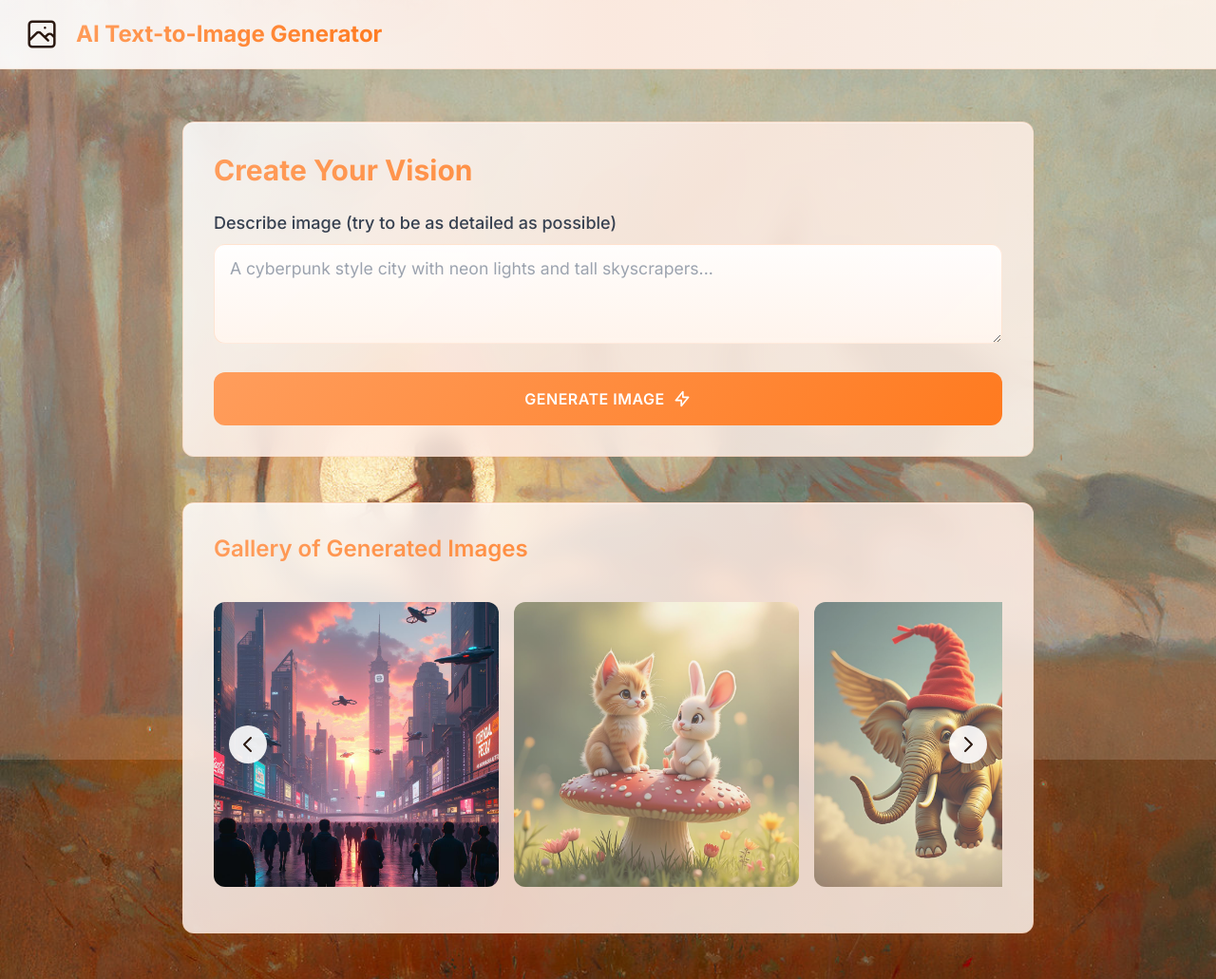
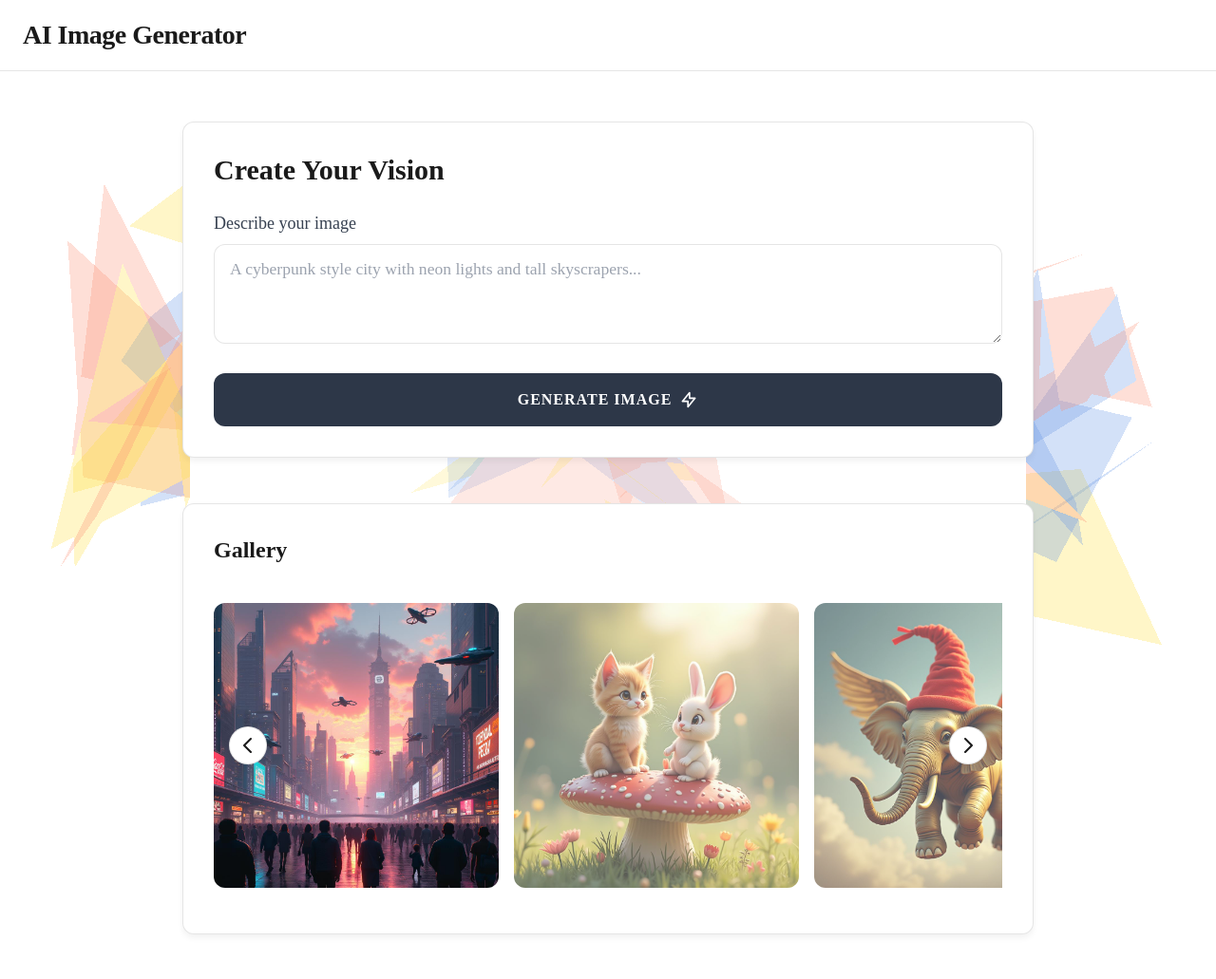
Before and after one commit to mavericksxx/beyondpixels, a website: page public/index.html in a window 1280 px wide. Shown: the whole page at 95% size. Drawn offline with nearby package versions, Linux system fonts and the light colour scheme; animation ran at ten frames a second.

Commit message:
used three.js for geometric shapes and updated ui

```diff
--- a/public/index.html
+++ b/public/index.html
@@ -5,40 +5,33 @@
     <meta name="viewport" content="width=device-width, initial-scale=1.0">
     <title>AI Text-to-Image Generator</title>
     <link rel="stylesheet" href="https://cdn.jsdelivr.net/npm/tailwindcss@2.2.19/dist/tailwind.min.css">
-    <link rel="stylesheet" href="https://fonts.googleapis.com/css2?family=Inter:wght@400;500;600;700&display=swap">
+    <script src="https://cdnjs.cloudflare.com/ajax/libs/three.js/r128/three.min.js"></script>
     <link rel="stylesheet" href="styles.css">
 </head>
 <body class="min-h-screen">
-    <div class="background-overlay"></div>
+    <div class="geometric-shapes left" id="geometricShapesLeft"></div>
+    <div class="geometric-shapes center" id="geometricShapesCenter"></div>
+    <div class="geometric-shapes right" id="geometricShapesRight"></div>
 
-    <!-- Navbar -->
-    <nav class="navbar fixed w-full top-0 z-50">
+    <nav class="navbar">
         <div class="container mx-auto px-6 py-4">
             <div class="flex items-center justify-between">
                 <div class="flex items-center space-x-4">
-                    <svg class="w-10 h-10 text-primary" fill="none" stroke="currentColor" viewBox="0 0 24 24">
-                        <path stroke-linecap="round" stroke-linejoin="round" stroke-width="1.5"
-                              d="M4 16l4.586-4.586a2 2 0 012.828 0L16 16m-2-2l1.586-1.586a2 2 0 012.828 0L20 14m-6-6h.01M6 20h12a2 2 0 002-2V6a2 2 0 00-2-2H6a2 2 0 00-2 2v12a2 2 0 002 2z" />
-                    </svg>
-                    <div>
-                        <h1 class="text-2xl font-bold logo-gradient">AI Text-to-Image Generator</h1>
-                        <p class="text-sm text-gray-600"> </p>
-                    </div>
+                    <h1 class="logo-text">AI Image Generator</h1>
                 </div>
             </div>
         </div>
     </nav>
 
-    <!-- Main Content -->
     <main class="container mx-auto px-6 pt-32 pb-12">
         <div class="max-w-4xl mx-auto">
-            <!-- Input Card -->
+            <!-- input glassmorphic design card -->
             <div class="glass-card p-8 rounded-xl mb-8 fade-in">
-                <h2 class="text-3xl font-bold mb-6 logo-gradient">Create Your Vision</h2>
+                <h2 class="text-3xl font-bold mb-6">Create Your Vision</h2>
                 <div class="space-y-6">
                     <div>
                         <label for="text-input" class="block text-lg font-medium mb-2 text-gray-700">
-                            Describe image (try to be as detailed as possible)
+                            Describe your image
                         </label>
                         <textarea
                             id="text-input"
@@ -58,32 +51,32 @@
                 </div>
             </div>
 
-            <!-- Loading State -->
+            <!-- image gen load state -->
             <div id="loading" class="hidden fade-in">
                 <div class="glass-card p-8 rounded-xl text-center">
                     <div class="flex items-center justify-center space-x-4">
                         <div class="loading-spinner"></div>
-                        <p class="text-xl">Generating image (should take a few minutes)</p>
+                        <p class="text-xl">Generating image</p>
                     </div>
                 </div>
             </div>
 
-            <!-- Result -->
+            <!-- output -->
             <div id="result" class="hidden">
                 <div class="glass-card p-8 rounded-xl">
-                    <h3 class="text-2xl font-semibold mb-6 logo-gradient">Your Generated Image</h3>
+                    <h3 class="text-2xl font-semibold mb-6">Your Generated Image</h3>
                     <div class="generated-image-container">
                         <img id="generated-image" class="w-full h-auto rounded-lg" alt="Generated image">
                     </div>
                 </div>
             </div>
 
-            <!-- Error Message -->
+            <!-- error msg -->
             <div id="error" class="hidden mt-4 p-4 rounded-xl"></div>
 
-            <!-- Image Gallery -->
+            <!-- img carousel -->
             <div class="glass-card p-8 rounded-xl mt-12">
-                <h3 class="text-2xl font-semibold mb-6 logo-gradient">Gallery of Generated Images</h3>
+                <h3 class="text-2xl font-semibold mb-6">Gallery</h3>
                 <div class="carousel">
                     <button class="carousel-arrow left" onclick="moveCarousel(1)">
                         <svg fill="none" stroke="currentColor" viewBox="0 0 24 24">
@@ -96,7 +89,6 @@
                         </svg>
                     </button>
                     <div class="carousel-inner" id="carousel">
-                        <!-- Placeholder images -->
                         <div class="carousel-item">
                             <img src="/images/image1.jpg" alt="Generated artwork 1" class="w-full h-auto rounded-lg">
                         </div>
@@ -116,24 +108,94 @@
     </main>
 
     <script>
+        function createGeometricShapes(containerId, side) {
+            const container = document.getElementById(containerId);
+            const width = container.offsetWidth;
+            const height = container.offsetHeight;
+
+            const scene = new THREE.Scene();
+            const camera = new THREE.PerspectiveCamera(75, width / height, 0.1, 1000);
+            const renderer = new THREE.WebGLRenderer({ alpha: true });
+            renderer.setSize(width, height);
+            container.appendChild(renderer.domElement);
+
+            // Create geometric shapes
+            const shapes = [];
+            const colors = [
+                new THREE.Color(0x6C9AE5), // Blue
+                new THREE.Color(0xFDE047), // Yellow
+                new THREE.Color(0xFB9278)  // Coral
+            ];
+
+            // Adjust number of shapes based on position
+            const numShapes = side === 'center' ? 25 : 15;
+            const spread = side === 'center' ? 6 : 4;
+
+            for (let i = 0; i < numShapes; i++) {
+                const geometry = new THREE.BufferGeometry();
+                const vertices = [];
+
+                // Create triangle vertices with adjusted spread
+                vertices.push(
+                    Math.random() * spread - spread/2, Math.random() * spread - spread/2, Math.random() * spread - spread/2,
+                    Math.random() * spread - spread/2, Math.random() * spread - spread/2, Math.random() * spread - spread/2,
+                    Math.random() * spread - spread/2, Math.random() * spread - spread/2, Math.random() * spread - spread/2
+                );
+
+                geometry.setAttribute('position', new THREE.Float32BufferAttribute(vertices, 3));
+
+                const material = new THREE.MeshBasicMaterial({
+                    color: colors[Math.floor(Math.random() * colors.length)],
+                    transparent: true,
+                    opacity: side === 'center' ? 0.2 : 0.3,
+                    side: THREE.DoubleSide
+                });
+
+                const mesh = new THREE.Mesh(geometry, material);
+                shapes.push(mesh);
+                scene.add(mesh);
+            }
+
+            camera.position.z = side === 'center' ? 8 : 5;
+            if (side === 'right') {
+                camera.position.x = 2;
+            } else if (side === 'left') {
+                camera.position.x = -2;
+            }
+
+            function animate() {
+                requestAnimationFrame(animate);
+                shapes.forEach(shape => {
+                    shape.rotation.x += 0.001;
+                    shape.rotation.y += 0.001;
+                });
+                renderer.render(scene, camera);
+            }
+
+            animate();
+        }
+
+        // Initialize geometric shapes
+        createGeometricShapes('geometricShapesLeft', 'left');
+        createGeometricShapes('geometricShapesCenter', 'center');
+        createGeometricShapes('geometricShapesRight', 'right');
+
+        // Carousel functionality
         let currentPosition = 0;
         const carousel = document.getElementById('carousel');
         const items = document.querySelectorAll('.carousel-item');
-        const itemWidth = 316; // 300px + 1rem margin
+        const itemWidth = 316;
         const totalItems = items.length;
         let autoScrollInterval;
         let isPaused = false;
 
-        // Initialize carousel
         function initCarousel() {
-            // Clone first few items and append to end for smooth infinite scroll
             const clonedItems = Array.from(items).slice(0, 3).map(item => item.cloneNode(true));
             clonedItems.forEach(item => carousel.appendChild(item));
 
             startAutoScroll();
             updateActiveItems();
 
-            // Add hover listeners to pause/resume auto-scroll
             carousel.parentElement.addEventListener('mouseenter', () => {
                 isPaused = true;
             });
@@ -148,26 +210,23 @@
                 if (!isPaused) {
                     moveCarousel(-1);
                 }
-            }, 3000); // Scroll every 3 seconds
+            }, 3000);
         }
 
         function moveCarousel(direction) {
             currentPosition += direction * itemWidth;
             const maxScroll = -(totalItems * itemWidth);
 
-            // Reset position for infinite scroll
             if (currentPosition < maxScroll) {
                 currentPosition = 0;
                 carousel.style.transition = 'none';
                 carousel.style.transform = `translateX(${currentPosition}px)`;
-                // Force reflow
                 carousel.offsetHeight;
                 carousel.style.transition = 'transform 0.5s ease';
             } else if (currentPosition > 0) {
                 currentPosition = maxScroll + itemWidth;
                 carousel.style.transition = 'none';
                 carousel.style.transform = `translateX(${currentPosition}px)`;
-                // Force reflow
                 carousel.offsetHeight;
                 carousel.style.transition = 'transform 0.5s ease';
             }
@@ -225,7 +284,6 @@
             }
         }
 
-        // Initialize carousel when page loads
         initCarousel();
     </script>
 </body>
--- a/public/styles.css
+++ b/public/styles.css
@@ -1,100 +1,104 @@
 :root {
-  --color-background: #fff5ed;
-  --color-glass: rgba(255, 255, 255, 0.85);
-  --color-text: #2a1810;
-  --color-primary: #ff9d5c;
-  --color-secondary: #98c7b0;
-  --color-accent: #ffd700;
-  --blur-amount: 12px;
+  --color-text: #1a1a1a;
+  --color-primary: #2d3748;
+  --color-accent-blue: rgba(108, 154, 229, 0.5);
+  --color-accent-yellow: rgba(253, 224, 71, 0.3);
+  --color-accent-coral: rgba(251, 146, 120, 0.4);
 }
 
 body {
-  background: url('/images/background.jpg') no-repeat center center fixed;
-  background-size: cover;
+  background-color: #ffffff;
   color: var(--color-text);
-  font-family: 'Inter', system-ui, -apple-system, sans-serif;
+  font-family: 'Warnock Pro', serif;
   min-height: 100vh;
   position: relative;
   overflow-x: hidden;
 }
 
-.background-overlay {
+.geometric-shapes {
   position: fixed;
+  pointer-events: none;
+  z-index: 0;
+}
+
+.geometric-shapes.left {
+  left: -100px;
   top: 0;
-  left: 0;
-  right: 0;
   bottom: 0;
-  background: rgba(255, 245, 237, 0.15);
-  z-index: -1;
+  width: 300px;
+}
+
+.geometric-shapes.center {
+  left: 50%;
+  transform: translateX(-50%);
+  top: 0;
+  bottom: 0;
+  width: 800px;
+}
+
+.geometric-shapes.right {
+  right: -100px;
+  top: 0;
+  bottom: 0;
+  width: 300px;
 }
 
 .navbar {
-  background: linear-gradient(
-    to right,
-    rgba(255, 255, 255, 0.92),
-    rgba(255, 236, 227, 0.92),
-    rgba(255, 245, 237, 0.92)
-  );
-  backdrop-filter: blur(var(--blur-amount));
-  -webkit-backdrop-filter: blur(var(--blur-amount));
-  border-bottom: 1px solid rgba(255, 157, 92, 0.2);
+  background: #ffffff;
+  border-bottom: 1px solid rgba(0, 0, 0, 0.1);
+  position: fixed;
+  width: 100%;
+  top: 0;
+  z-index: 50;
 }
 
-.logo-gradient {
-  background: linear-gradient(135deg, #ff9d5c, #ff7a1f);
-  -webkit-background-clip: text;
-  background-clip: text;
-  color: transparent;
+.logo-text {
+  font-family: 'Warnock Pro', serif;
+  font-weight: 700;
+  font-size: 1.75rem;
+  color: var(--color-text);
+  letter-spacing: -0.5px;
 }
 
 .glass-card {
-  background: linear-gradient(
-    135deg,
-    rgba(255, 255, 255, 0.85),
-    rgba(255, 236, 227, 0.85),
-    rgba(255, 245, 237, 0.85)
-  );
-  backdrop-filter: blur(var(--blur-amount));
-  -webkit-backdrop-filter: blur(var(--blur-amount));
-  border: 1px solid rgba(255, 157, 92, 0.2);
-  box-shadow:
-    0 8px 32px 0 rgba(255, 157, 92, 0.1),
-    inset 0 1px 0 rgba(255, 255, 255, 0.4);
+  background: #ffffff;
+  border: 1px solid rgba(0, 0, 0, 0.1);
+  box-shadow: 0 4px 6px rgba(0, 0, 0, 0.05);
+  position: relative;
+  z-index: 1;
 }
 
 .input-area {
-  background: linear-gradient(
-    to bottom,
-    rgba(255, 255, 255, 0.9),
-    rgba(255, 245, 237, 0.9)
-  );
-  backdrop-filter: blur(4px);
-  -webkit-backdrop-filter: blur(4px);
-  border: 1px solid rgba(255, 157, 92, 0.2);
+  background: #ffffff;
+  border: 1px solid rgba(0, 0, 0, 0.1);
   color: var(--color-text);
   transition: all 0.3s ease;
   font-size: 1.1rem;
 }
 
 .input-area:focus {
-  background: rgba(255, 255, 255, 0.95);
   border-color: var(--color-primary);
-  box-shadow: 0 0 0 3px rgba(255, 157, 92, 0.15);
+  box-shadow: 0 0 0 2px rgba(45, 55, 72, 0.1);
 }
 
 .btn-generate {
-  background: linear-gradient(135deg, #ff9d5c, #ff7a1f);
+  background: var(--color-primary);
   border: none;
   text-transform: uppercase;
-  letter-spacing: 0.5px;
+  letter-spacing: 1px;
   font-weight: 600;
   color: white;
+  transition: all 0.3s ease;
+}
+
+.btn-generate:hover {
+  background: #1a202c;
 }
 
 .loading-spinner {
   width: 40px;
   height: 40px;
-  border: 3px solid rgba(255, 157, 92, 0.2);
+  border: 3px solid rgba(45, 55, 72, 0.1);
   border-radius: 50%;
   border-top-color: var(--color-primary);
   animation: spin 1s linear infinite;
@@ -105,11 +109,7 @@ body {
 }
 
 .generated-image-container {
-  background: linear-gradient(
-    135deg,
-    rgba(255, 255, 255, 0.85),
-    rgba(255, 236, 227, 0.85)
-  );
+  background: #ffffff;
   border-radius: 12px;
   overflow: hidden;
   opacity: 0;
@@ -138,13 +138,7 @@ body {
 }
 
 #error {
-  background: linear-gradient(
-    to right,
-    rgba(255, 255, 255, 0.9),
-    rgba(255, 245, 237, 0.9)
-  );
-  backdrop-filter: blur(var(--blur-amount));
-  -webkit-backdrop-filter: blur(var(--blur-amount));
+  background: #ffffff;
   border: 1px solid rgba(239, 68, 68, 0.2);
   color: #ef4444;
 }
@@ -184,8 +178,8 @@ body {
   transform: translateY(-50%);
   width: 40px;
   height: 40px;
-  background: rgba(255, 255, 255, 0.9);
-  border: none;
+  background: #ffffff;
+  border: 1px solid rgba(0, 0, 0, 0.1);
   border-radius: 50%;
   cursor: pointer;
   display: flex;
@@ -196,7 +190,7 @@ body {
 }
 
 .carousel-arrow:hover {
-  background: rgba(255, 157, 92, 0.9);
+  background: var(--color-primary);
   color: white;
 }
 
```
